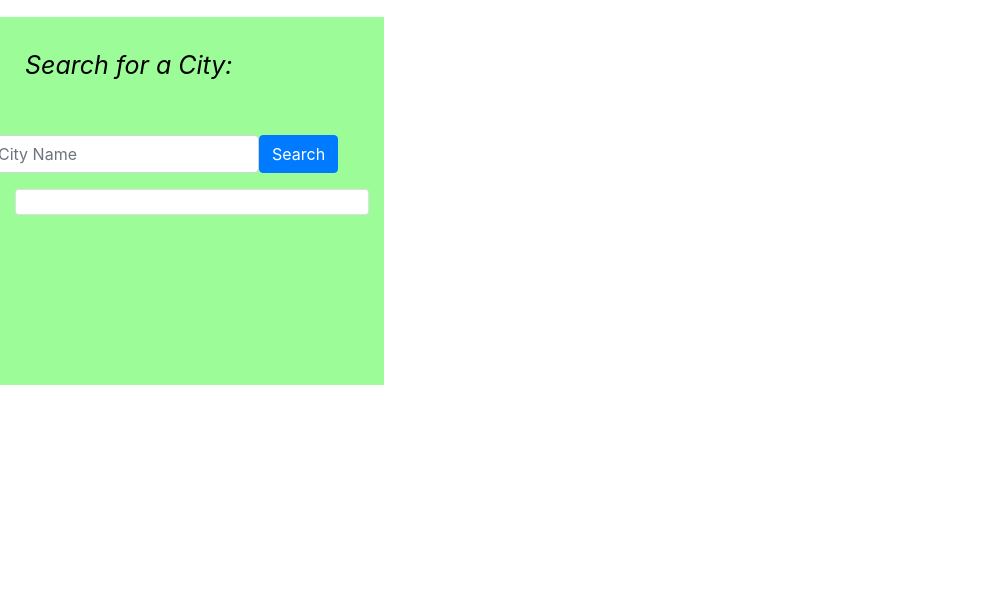
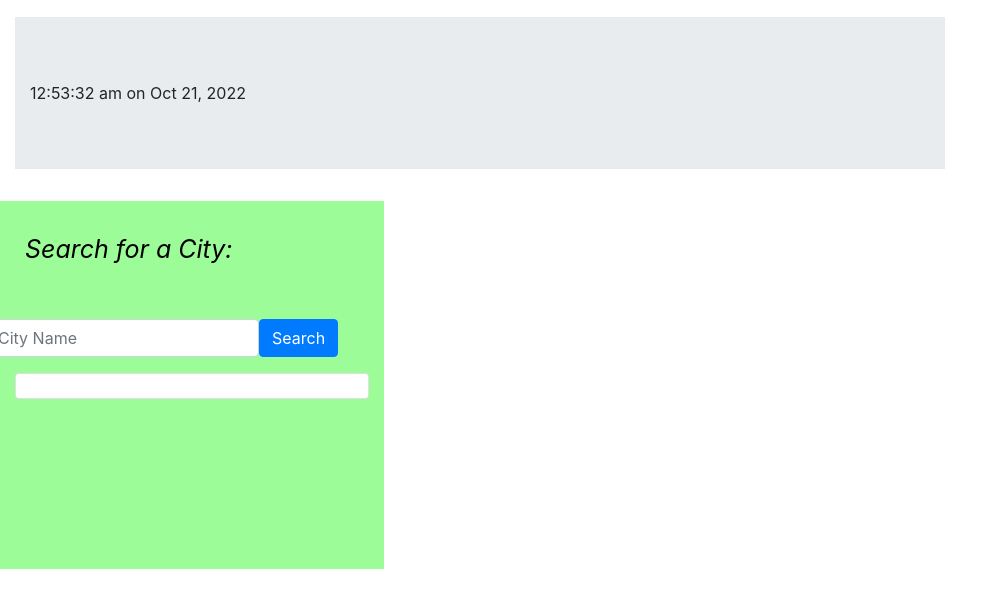
Before and after one commit to fryylord/weather_dashboard, a plain HTML site: page index.html in a window 1280 px wide. Shown: the part 71-678 px from the top of the page, without its empty margins (0-1008 px from the left). Drawn offline with nearby package versions, Linux system fonts and the light colour scheme.

Commit message:
added jumbotron date/time

```diff
--- a/assets/script/script.js
+++ b/assets/script/script.js
@@ -1 +1,8 @@
 const apiKey = '7513e3f067ff846492d0f20633a62466'
+var timeDisplayEl = $('#dayTime');
+
+function displayTime() {
+  var rightNow = moment().format('hh:mm:ss a [on] MMM DD, YYYY ');
+  timeDisplayEl.text(rightNow);
+  }
+  setInterval(displayTime, 1000);
--- a/index.html
+++ b/index.html
@@ -25,6 +25,12 @@
   <body>
     <h1> Weather Dashboard</h1>
 
+    <div class="col-sm-12 col-md-8 col-lg-9">
+      <div class="jumbotron jumbotron-fluid ">
+          <div class="container-fluid" id="dayTime"></div>
+      </div>
+    </div>
+
     <div class="container">
       <div class="row">
         <p id="citySearch">Search for a City:</p>
```
